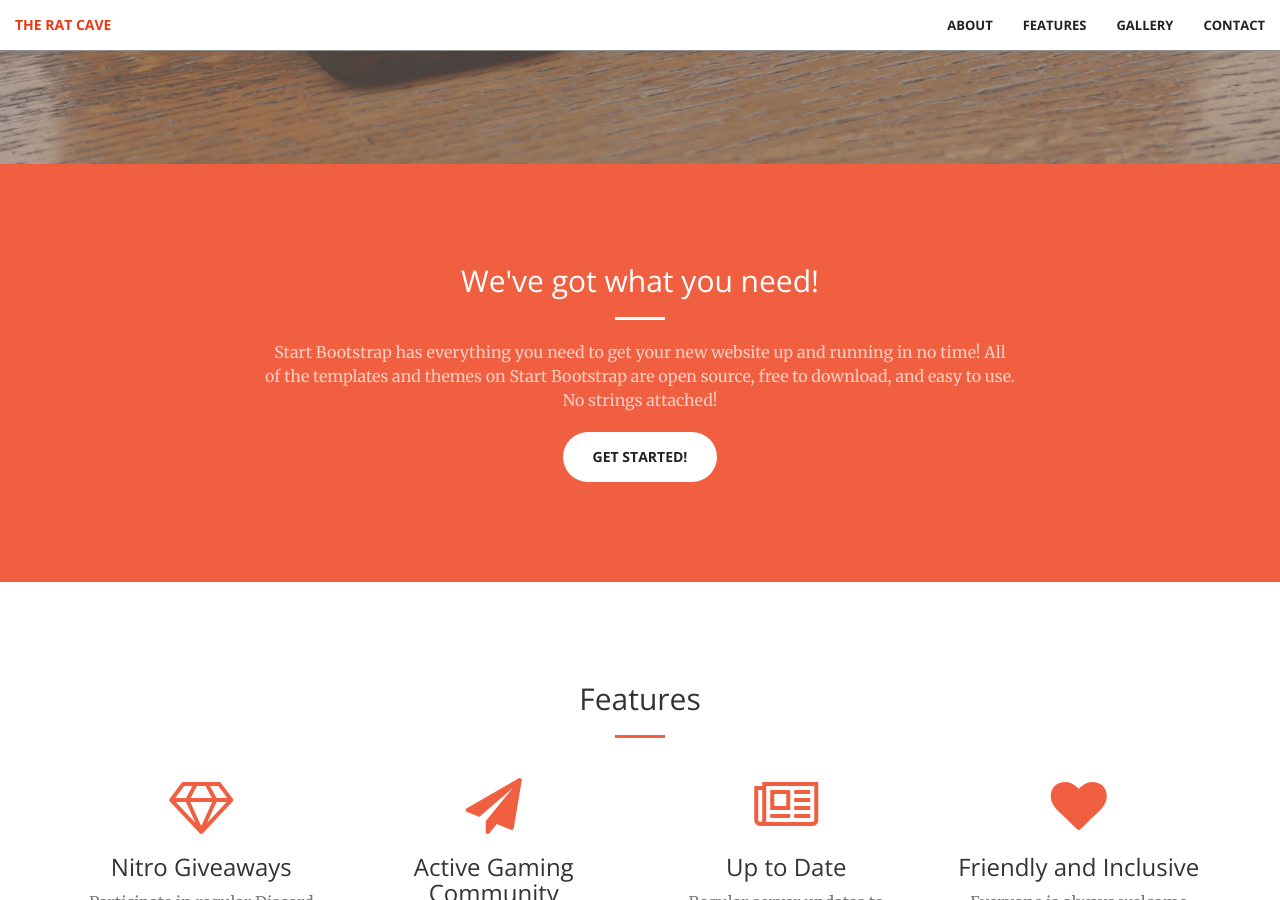
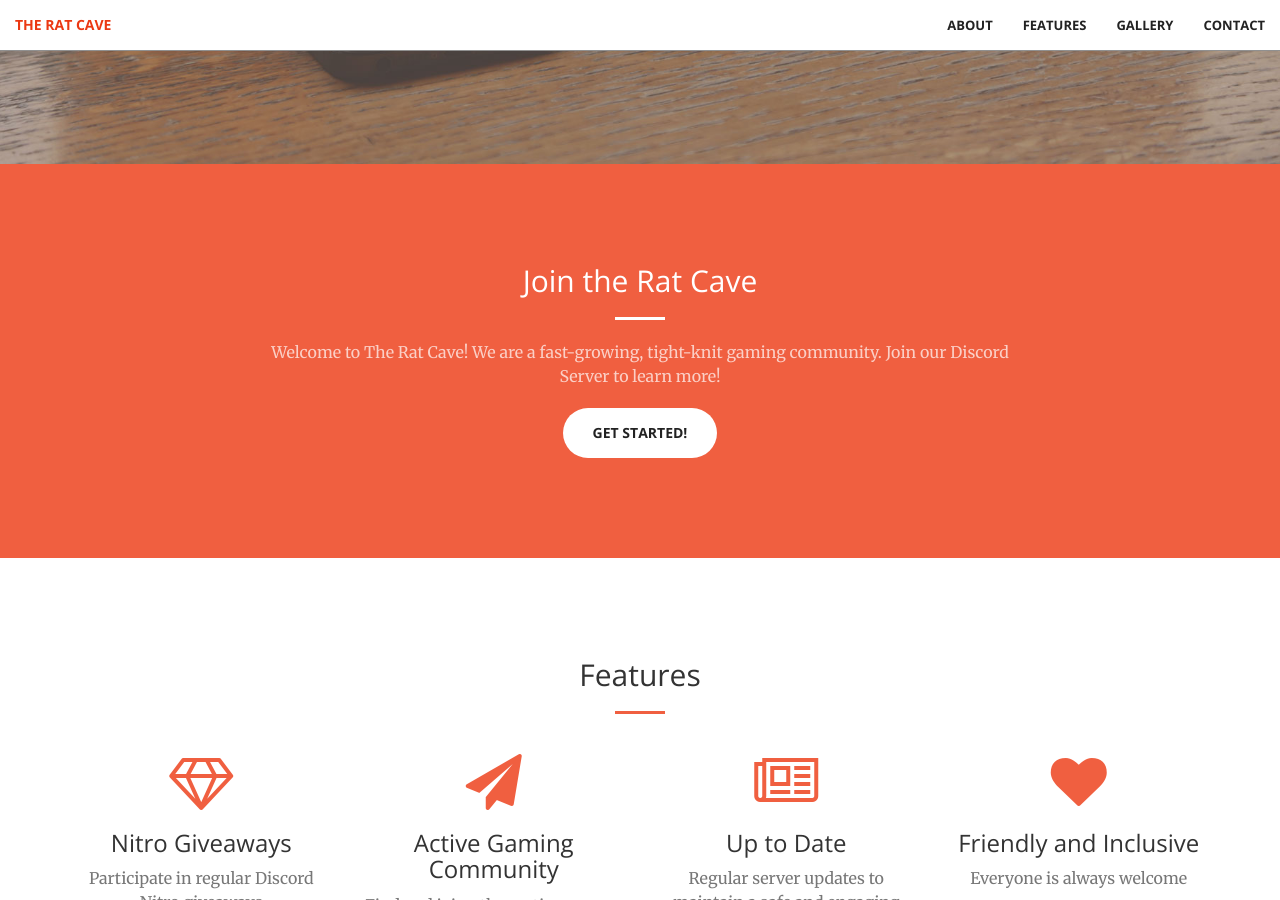
Before and after one commit to vdchoi/theratcave.github.io, a Jekyll site: the page built from index.html, in a window 1280 px wide and 900 px high, scrolled down 736 px. Built offline with Jekyll 4.4.1, drawn with Linux system fonts in a browser that asks for light colours.

Commit message:
Update Text

```diff
--- a/_includes/call-to-action.html
+++ b/_includes/call-to-action.html
@@ -2,10 +2,10 @@
     <div class="container">
         <div class="row">
             <div class="col-lg-8 col-lg-offset-2 text-center">
-                <h2 class="section-heading">We've got what you need!</h2>
+                <h2 class="section-heading">Join the Rat Cave</h2>
                 <hr class="light">
-                <p class="text-faded">Start Bootstrap has everything you need to get your new website up and running in no time! All of the templates and themes on Start Bootstrap are open source, free to download, and easy to use. No strings attached!</p>
-                <a href="#" class="btn btn-default btn-xl">Get Started!</a>
+                <p class="text-faded">Welcome to The Rat Cave! We are a fast-growing, tight-knit gaming community. Join our Discord Server to learn more!</p>
+                <a href="https://discord.gg/theratcave" class="btn btn-default btn-xl">Get Started!</a>
             </div>
         </div>
     </div>
--- a/_includes/header.html
+++ b/_includes/header.html
@@ -4,7 +4,7 @@
             <h1>The Rat Cave</h1>
             <hr>
             <p>Welcome to The Rat Cave! We are a fast-growing, tight-knit gaming community. Join our Discord Server to learn more!</p>
-            <a href="#about" class="btn btn-primary btn-xl page-scroll">Join now!</a>
+            <a href="https://discord.gg/theratcave" class="btn btn-primary btn-xl page-scroll">Join now!</a>
         </div>
     </div>
 </header>
```
Also changed, not shown: 2 other files.
